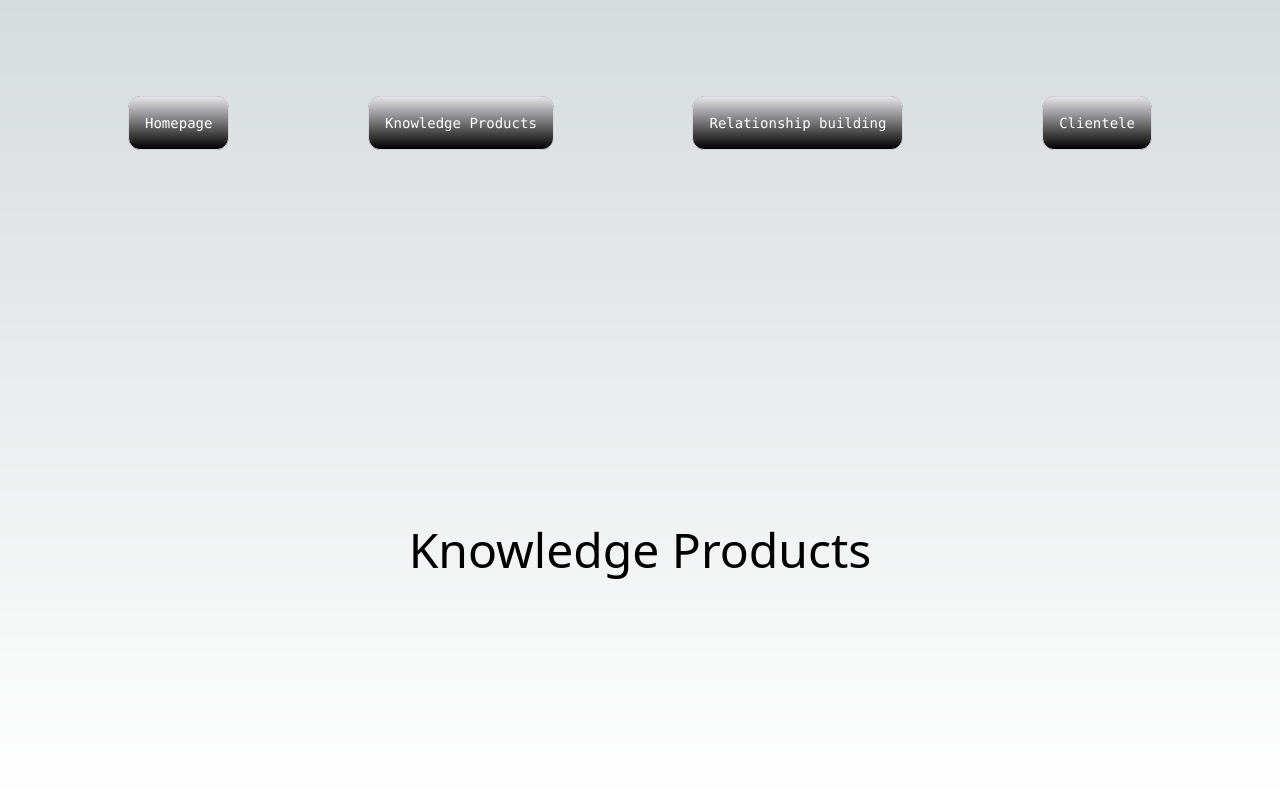
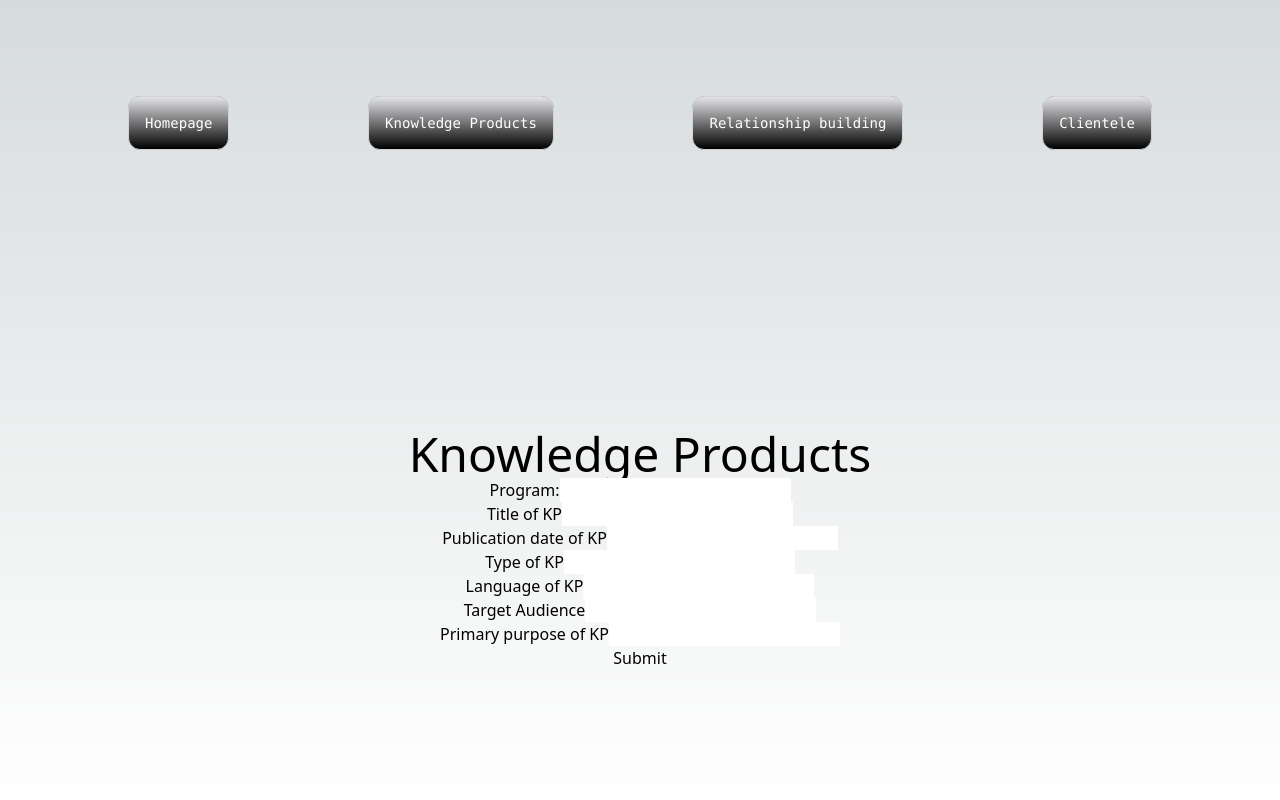
Before and after one commit to rosennabs/surveysalud, a Next.js app: page /knowledge_products in a window 1280 px wide. Shown: the top 800 px of the page. Built offline with nearby package versions, Linux system fonts and the light colour scheme.

Commit message:
create base KP form skeleton

```diff
--- a/src/app/knowledge_products/page.tsx
+++ b/src/app/knowledge_products/page.tsx
@@ -54,9 +54,9 @@ const kp_purpose: string[] = [
 
 
 const initialValues: FormValues = {
-  program: program,
+  program: [],
   title: '',
-  date: 0,
+  date: '',
   type: [],
   language: [],
   audience: [],
@@ -69,10 +69,50 @@ function Knowledge_Products() {
       <h1 className='text-5xl'>Knowledge Products</h1>
       <Formik
         initialValues={initialValues}
-        onSubmit={() => {
+        onSubmit={(values, actions) => {
+          actions.setSubmitting(false);
 
         }}
       >
+        <Form className='flex flex-col items-center justify-center'>
+          <div>
+            <label htmlFor='program'>Program:</label>
+            <Field id='program' name='program' />
+          </div>
+
+          <div>
+            <label htmlFor='title'>Title of KP</label>
+            <Field id='title' name='title' />
+          </div>
+
+          <div>
+            <label htmlFor='date'>Publication date of KP</label>
+            <Field id='date' name='date' />
+          </div>
+
+          <div>
+            <label htmlFor='kp_type'>Type of KP</label>
+            <Field id='kp_type' name='kp_type' />
+          </div>
+
+          <div>
+            <label htmlFor='language'>Language of KP</label>
+            <Field id='language' name='language' />
+          </div>
+
+          <div>
+            <label htmlFor='audience'>Target Audience</label>
+            <Field id='audience' name='audience' />
+          </div>
+
+          <div>
+            <label htmlFor='purpose'>Primary purpose of KP</label>
+            <Field id='purpose' name='purpose' />
+          </div>
+
+          <button type='submit'> Submit </button>
+
+        </Form>
 
       </Formik>
     </div>
```
